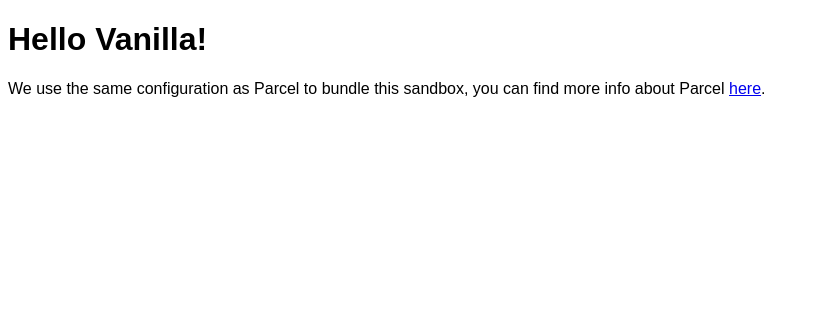
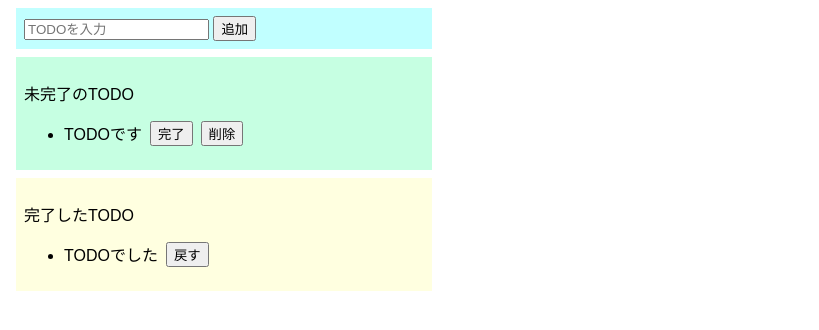
Before and after one commit to suzukima/vanillaTodo, a website built with Parcel: page index.html in a window 1280 px wide. Shown: the whole page, without its empty margins (0-819 px from the left). Built offline with nearby package versions, Linux system fonts and the light colour scheme.

Commit message:
todo追加機能を作成

```diff
--- a/index.html
+++ b/index.html
@@ -1,16 +1,35 @@
 <!DOCTYPE html>
 <html>
+  <head>
+    <title>vanilla todo</title>
+    <meta charset="UTF-8" />
+  </head>
 
-<head>
-	<title>Parcel Sandbox</title>
-	<meta charset="UTF-8" />
-</head>
+  <body>
+    <div class="input-area">
+      <input id="add-text" type="text" placeholder="TODOを入力" />
+      <button type="button" id="add-button">追加</button>
+    </div>
+    <div class="incomplete-area">
+      <p>未完了のTODO</p>
+      <ul id="incomplete-list">
+        <div class="list-row">
+          <li>TODOです</li>
+          <button>完了</button>
+          <button>削除</button>
+        </div>
+      </ul>
+    </div>
+    <div class="complete-area">
+      <p>完了したTODO</p>
+      <ul>
+        <div class="list-row">
+          <li>TODOでした</li>
+          <button>戻す</button>
+        </div>
+      </ul>
+    </div>
 
-<body>
-	<div id="app"></div>
-
-	<script src="src/index.js">
-	</script>
-</body>
-
+    <script src="src/index.js"></script>
+  </body>
 </html>
--- a/src/index.js
+++ b/src/index.js
@@ -1,10 +1,34 @@
 import "./styles.css";
 
-document.getElementById("app").innerHTML = `
-<h1>Hello Vanilla!</h1>
-<div>
-  We use the same configuration as Parcel to bundle this sandbox, you can find more
-  info about Parcel
-  <a href="https://parceljs.org" target="_blank" rel="noopener noreferrer">here</a>.
-</div>
-`;
+const onClickAdd = () => {
+  // テキストボックスの値を取得し初期化する
+  const inputText = document.getElementById("add-text").value;
+  document.getElementById("add-text").value = "";
+
+  // div生成
+  const div = document.createElement("div");
+  div.className = "list-row";
+  // li生成
+  const li = document.createElement("li");
+  li.textContent = inputText;
+  // divにliを差し込む
+  div.appendChild(li);
+  document.getElementById("incomplete-list").appendChild(div);
+  // ボタンの生成
+  const completeButton = document.createElement("button");
+  completeButton.textContent = "完了";
+  completeButton.addEventListener("click", () => {
+    console.log("完了");
+  });
+  const deleteButton = document.createElement("button");
+  deleteButton.textContent = "削除";
+  deleteButton.addEventListener("click", () => {
+    console.log("削除");
+  });
+  div.appendChild(completeButton);
+  div.appendChild(deleteButton);
+};
+
+document
+  .getElementById("add-button")
+  .addEventListener("click", () => onClickAdd());
--- a/src/styles.css
+++ b/src/styles.css
@@ -1,3 +1,30 @@
 body {
   font-family: sans-serif;
 }
+
+.input-area {
+  background-color: #c1ffff;
+  width: 400px;
+  padding: 0.5rem;
+  margin: 0.5rem;
+}
+
+.incomplete-area {
+  background-color: #c6ffe2;
+  width: 400px;
+  padding: 0.5rem;
+  margin: 0.5rem;
+}
+
+.complete-area {
+  background-color: #ffffe0;
+  width: 400px;
+  padding: 0.5rem;
+  margin: 0.5rem;
+}
+
+.list-row {
+  display: flex;
+  gap: 0.5rem;
+  margin-bottom: 0.25rem;
+}
```
